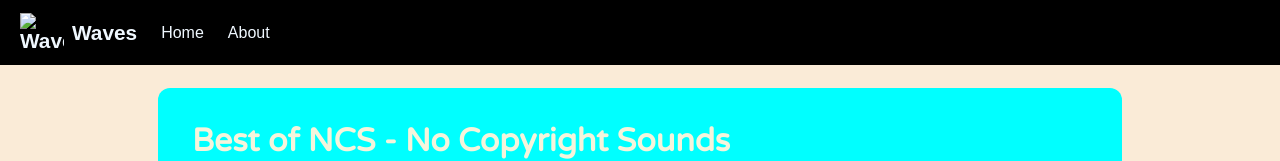
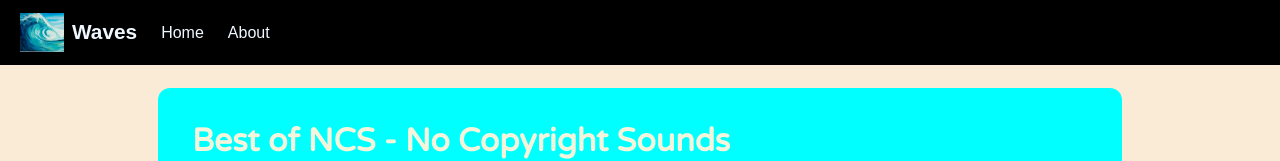
Before and after one commit to 123richa/waves-music, a plain HTML site: page index.html in a window 1280 px wide. Shown: the top 161 px of the page. Drawn offline with Linux system fonts and the light colour scheme.

Commit message:
Update index.html

```diff
--- a/index.html
+++ b/index.html
@@ -11,7 +11,7 @@
 <body>
     <nav>
         <ul>
-            <li class="brand"><img src="logo.png.png.jpg" alt="Waves">Waves</li>
+            <li class="brand"><img src="logo.png.jpg" alt="Waves">Waves</li>
             <li>Home</li>
             <li>About</li>
         </ul>
```
